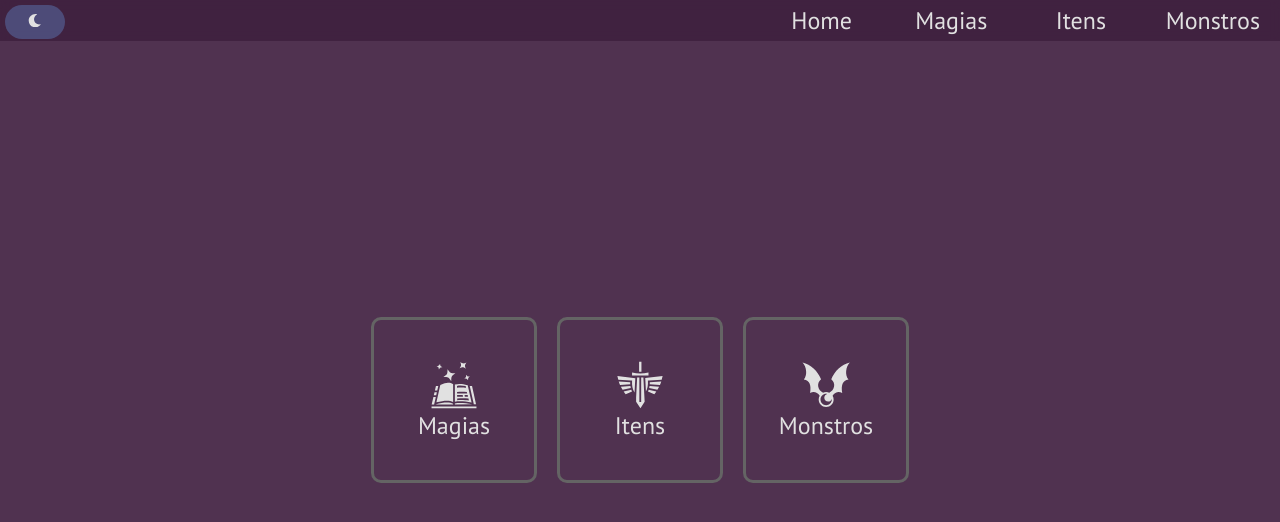
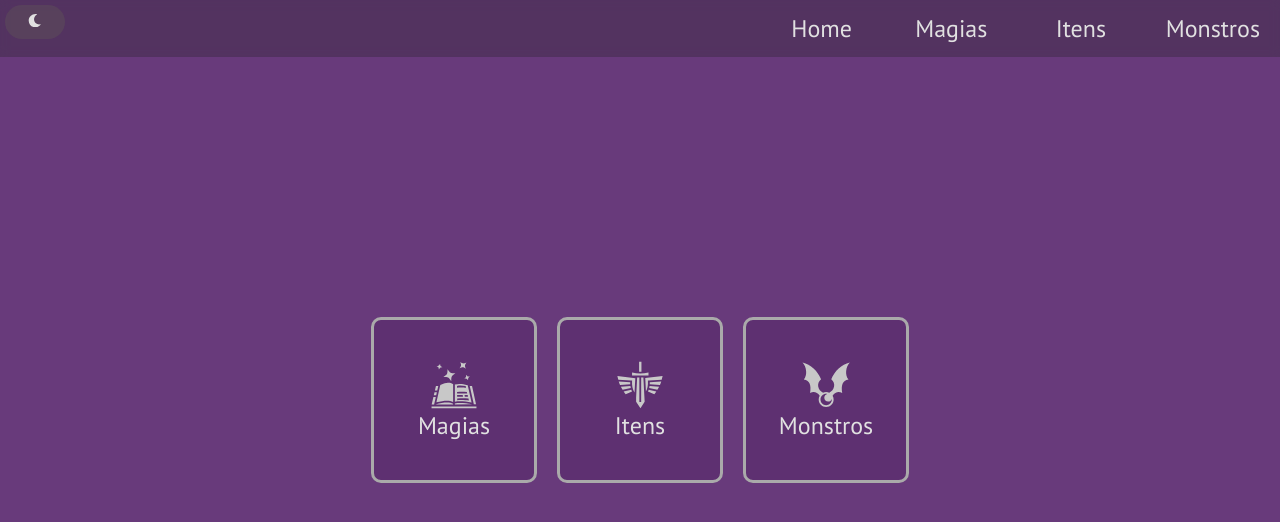
Before and after one commit to icastelito/RPG-content-cards, a React (Vite) app: page /home in a window 1280 px wide. Shown: the top 522 px of the page. Built offline with nearby package versions, Linux system fonts and the light colour scheme; no server answers.

Commit message:
ProfessionalLaptop 15022024 2334

```diff
--- a/src/Styles.ts
+++ b/src/Styles.ts
@@ -9,7 +9,7 @@ export const Button = styled.button<{toggled: boolean}>`
   display: inline-block;
   width: 60px;
   height: 34px;
-  background-color: ${props => props.toggled ? props.theme.getColor("secondary", 0.8) : props.theme.getColor("secondary", 0.4)};
+  background-color: ${props => props.theme.getColor("secondary", 0.1)};
   border: none;
   border-radius: 34px;
   cursor: pointer;
@@ -19,6 +19,6 @@ export const Button = styled.button<{toggled: boolean}>`
   transition: background-color 0.5s;
 
   &:hover {
-    background-color: ${props => props.theme.getColor("secondary", 0.8)};
+    background-color: ${props => props.theme.getColor("secondary", 0.3)};
   }
 `;
--- a/src/components/HeaderMenu/styles.ts
+++ b/src/components/HeaderMenu/styles.ts
@@ -4,15 +4,15 @@ export const Navibar = styled.nav`
     display: flex;
     flex-direction: row;
     align-items: center;
-    background-color: ${(props) => props.theme.getColor("primaryDark", 0.8)};
     height: auto;
     width: 100%;
     position: fixed;
     top: 0;
+    background-color: ${(props) => props.theme.getColor("primaryForBackdropBlur", 0.50)};
     justify-content: flex-end;
     align-self: flex-start;
+    right: 0;
     backdrop-filter: blur(5px);
-    right: 0;
 `;
 
 
@@ -21,16 +21,16 @@ export const Listed = styled.a`
   flex-direction: row;
   align-items: center;
   justify-content: center;
-  height: 5dvh;
+  min-height: 7dvh;
   min-width: 7dvw;
+  height: auto;
   width: auto;
   padding: 0 20px;
   transition: 0.5s;
-  font-family: ${(props) => props.theme.fonts.a};
-  border-bottom: 1px solid ${(props) => props.theme.getColor("greySet2", 0)};
+  border-bottom: 1px solid ${(props) => props.theme.getColor("grey", 0)};
   &:hover {
-    background-color: ${(props) => props.theme.getColor("primary", 0.8)};
-    border-bottom: 1px solid ${(props) => props.theme.getColor("greySet2", 0.4)};
+    background-color: ${(props) => props.theme.colors.primaryLight};
+    border-bottom: 1px solid ${(props) => props.theme.colors.greyDark};
     transition: 0.75s;
   }
 `;
--- a/src/components/ItensShowcase/styles.ts
+++ b/src/components/ItensShowcase/styles.ts
@@ -13,7 +13,7 @@ export const ShowcaseContent = styled.div`
   display: flex;
   flex-direction: column;
   min-height: 300px;
-  background-color: rgba(86, 58, 87, 0.4);
+  background-color: ${(props) => props.theme.colors.primary};
   border-radius: 1px;
   box-shadow: 0 0 3px #333;
   margin: 10px;
@@ -68,7 +68,7 @@ export const SpellDuration = styled.p`
 `;
 
 export const horizontalLine = styled.div`
-  background-color: ${(props) => props.theme.colors.greySet3};
+  background-color: ${(props) => props.theme.colors.greyLight};
   height: 3px;
   margin: 0;
   align-self: center;
--- a/src/components/SelectionMenu/styles.ts
+++ b/src/components/SelectionMenu/styles.ts
@@ -19,18 +19,36 @@ export const ContentButtom = styled.a`
   justify-content: center;
   min-height: 20dvh;
   width: 15dvh;
-  background-color: ${(props) => props.theme.colors.primary};
+  background-color: ${(props) => props.theme.colors.primaryDark};
   height: auto;
   padding: 0 20px;
   margin: 10px;
-  border: 3px solid ${(props) => props.theme.colors.greySet3};
+  border: 3px solid ${(props) => props.theme.colors.greyLight};
   border-radius: 10px;
   transition: 0.4s;
+  svg {
+    color: ${(props) => props.theme.colors.fontColorDark};
+    transition: 0.4s;
+  }
+  a {
+    color: ${(props) => props.theme.colors.fontColorDark};
+    transition: 0.4s;
+  }
 
   &:hover {
-    background-color: ${(props) => props.theme.colors.secondary};
+    background-color: ${(props) => props.theme.colors.primaryLight};
     transition: 0.85s;
-    transform: scale(1.03);
-    box-shadow: 0 0 10px 0 ${(props) => props.theme.colors.greySet3};
+    transform: scale(1.05);
+    box-shadow: 0 0 10px 0 ${(props) => props.theme.colors.greyLight};
+    svg {
+      color: ${(props) => props.theme.colors.fontColorLight};
+      transition: 0.85s;
+    transform: scale(1.05);
+    }
+    a {
+      color: ${(props) => props.theme.colors.fontColorLight};
+      transition: 0.85s;
+    transform: scale(1.05);
+    }
   }
 `;
--- a/src/styles/theme.tsx
+++ b/src/styles/theme.tsx
@@ -8,16 +8,30 @@ export interface ThemeProps {
   theme?: {
     colors: {
       primary: string;
+      primaryLight: string;
+      primaryDark: string;
+      primaryForBackdropBlur: string;
       secondary: string;
+      secondaryLight: string;
+      secondaryDark: string;
       white: string;
-      greySet1: string;
-      greySet2: string;
-      greySet3: string;
-      greySet4: string;
+      whiteLight: string;
+      whiteDark: string;
+      grey: string;
+      greyLight: string;
+      greyDark: string;
       black: string;
+      blackLight: string;
+      blackDark: string;
       green: string;
+      greenLight: string;
+      greenDark: string;
       blue: string;
+      blueLight: string;
+      blueDark: string;
       red: string;
+      redLight: string;
+      redDark: string;
       fontColorStandart: string;
       fontColorDark: string;
       fontColorLight: string;
@@ -31,22 +45,34 @@ export interface ThemeProps {
 
 export const lightTheme = {
   colors: {
-    primary:      "rgb(175, 158, 176)",
-    primaryLight: "rgb(195, 178, 196)",
-    primaryDark:  "rgb(155, 138, 156)",
-    secondary:    "rgb(160, 190, 236)",
-    white:        "rgb(249, 249, 249)",
-    greySet1:     "rgb(236, 236, 236)",
-    greySet2:     "rgb(200, 200, 200)",
-    greySet3:     "rgb(220, 220, 220)",
-    greySet4:     "rgb(128, 128, 128)",
-    black:        "rgb(105, 105, 105)",
-    green:        "rgb(120, 190, 120)",
-    blue:         "rgb(100, 169, 255)",
-    red:          "rgb(230, 120, 122)",
-    fontColorStandart: "rgb(30, 30, 30)",
-    fontColorDark: "rgb(15, 15, 15)",
-    fontColorLight: "rgb(60, 60, 60)",
+    primary:            "rgb(234, 172, 171)",
+    primaryLight:       "rgb(254, 192, 191)",
+    primaryDark:        "rgb(214, 152, 151)",
+    primaryForBackdropBlur: "rgb(207, 119, 117)",
+    secondary:          "rgb(020, 138, 128)",
+    secondaryLight:     "rgb(040, 158, 148)",
+    secondaryDark:      "rgb(000, 118, 108)",
+    white:              "rgb(230, 230, 230)",
+    whiteLight:         "rgb(250, 250, 250)",
+    whiteDark:          "rgb(210, 210, 210)",
+    grey:               "rgb(180, 180, 180)",
+    greyLight:          "rgb(200, 200, 200)",
+    greyDark:           "rgb(160, 160, 160)",
+    black:              "rgb(050, 050, 050)",
+    blackLight:         "rgb(070, 070, 070)",
+    blackDark:          "rgb(030, 030, 030)",
+    green:              "rgb(130, 190, 130)",
+    greenLight:         "rgb(150, 210, 150)",
+    greenDark:          "rgb(110, 170, 110)",
+    blue:               "rgb(137, 207, 240)",
+    blueLight:          "rgb(157, 227, 260)",
+    blueDark:           "rgb(117, 197, 230)",
+    red:                "rgb(235, 105, 097)",
+    redLight:           "rgb(255, 125, 117)",
+    redDark:            "rgb(215, 085, 087)",
+    fontColorStandart:  "rgb(030, 030, 030)",
+    fontColorDark:      "rgb(015, 015, 015)",
+    fontColorLight:     "rgb(060, 060, 060)",
   } as ColorScheme,
   fonts: {
     body:         "PTSans",
@@ -79,19 +105,31 @@ export const lightTheme = {
 
 export const darkTheme = {
   colors: {
-    primary:            "rgb(080, 050, 080)",
-    primaryLight:       "rgb(099, 069, 099)",
-    primaryDark:        "rgb(060, 030, 060)",
-    secondary:          "rgb(098, 138, 206)",
+    primary:            "rgb(104, 058, 123)",
+    primaryLight:       "rgb(114, 068, 133)",
+    primaryDark:        "rgb(094, 048, 113)",
+    primaryForBackdropBlur: "rgb(063, 045, 071)",
+    secondary:          "rgb(141, 198, 063)",
+    secondaryLight:     "rgb(151, 208, 073)",
+    secondaryDark:      "rgb(131, 188, 053)",
     white:              "rgb(200, 200, 200)",
-    greySet1:           "rgb(180, 180, 180)",
-    greySet2:           "rgb(160, 160, 160)",
-    greySet3:           "rgb(100, 100, 100)",
-    greySet4:           "rgb(050, 050, 050)",
-    black:              "rgb(029, 002, 029)",
+    whiteLight:         "rgb(210, 210, 210)",
+    whiteDark:          "rgb(190, 190, 190)",
+    grey:               "rgb(160, 160, 160)",
+    greyLight:          "rgb(170, 170, 170)",
+    greyDark:           "rgb(150, 150, 150)",
+    black:              "rgb(030, 030, 030)",
+    blackLight:         "rgb(040, 040, 040)",
+    blackDark:          "rgb(020, 020, 020)",
     green:              "rgb(060, 150, 060)",
+    greenLight:         "rgb(070, 160, 070)",
+    greenDark:          "rgb(050, 140, 050)",
     blue:               "rgb(027, 119, 243)",
+    blueLight:          "rgb(037, 129, 253)",
+    blueDark:           "rgb(017, 109, 233)",
     red:                "rgb(207, 060, 063)",
+    redLight:           "rgb(217, 070, 073)",
+    redDark:            "rgb(197, 050, 053)",
     fontColorStandart:  "rgb(225, 225, 225)",
     fontColorDark:      "rgb(200, 200, 200)",
     fontColorLight:     "rgb(240, 240, 240)",
```
